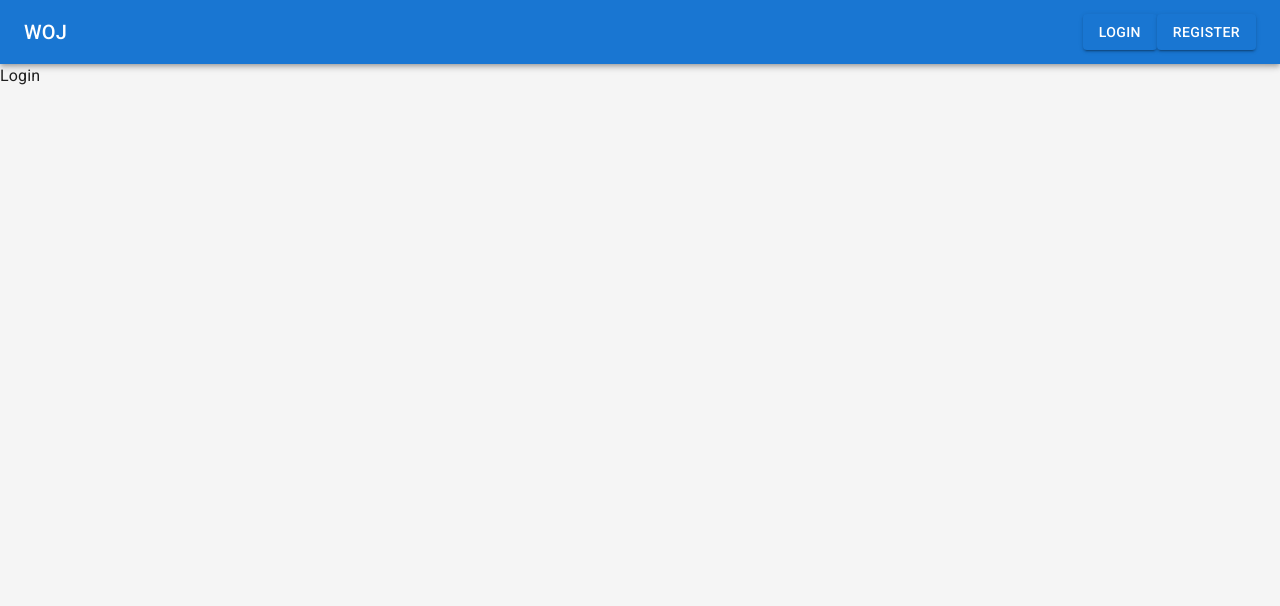
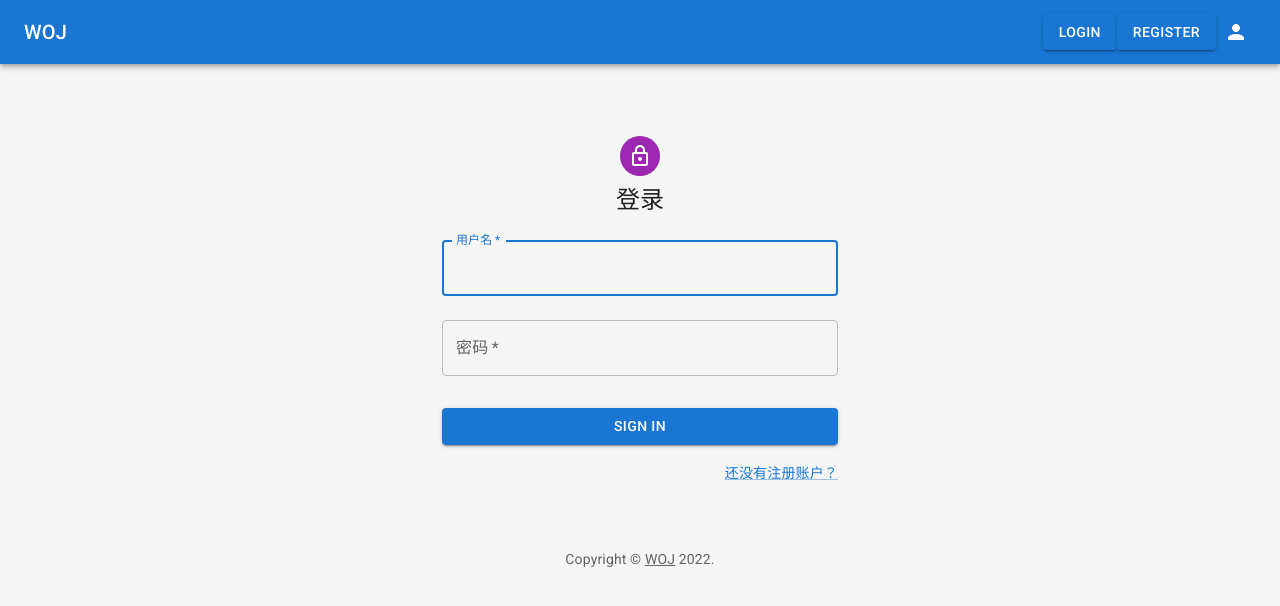
Before and after one commit to WHUPRJ/woj-frontend, a React (Vite) app: page /#/login in a window 1280 px wide. Shown: the top 606 px of the page. Built offline with nearby package versions, Linux system fonts and the light colour scheme.

Commit message:
feat: api update
Co-authored-by: zhengyuntao123 <zhengyuntao123@users.noreply.github.com>
Co-authored-by: ACNicotine <ACNicotine@users.noreply.github.com>

```diff
--- a/package.json
+++ b/package.json
@@ -6,7 +6,9 @@
     "@emotion/react": "^11.10.4",
     "@emotion/styled": "^11.10.4",
     "@loadable/component": "^5.15.2",
+    "@mui/icons-material": "^5.10.6",
     "@mui/material": "^5.10.5",
+    "axios": "^0.27.2",
     "react": "^18.2.0",
     "react-dom": "^18.2.0",
     "react-markdown": "^8.0.3",
--- a/src/App.tsx
+++ b/src/App.tsx
@@ -10,6 +10,7 @@ import Toolbar from '@mui/material/Toolbar';
 import Typography from '@mui/material/Typography';
 import router from './router';
 import Button from '@mui/material/Button';
+import Me from './components/me';
 
 const mdTheme = createTheme();
 
@@ -38,6 +39,7 @@ function App() {
             <Button href="/#/register" variant="contained">
               Register
             </Button>
+            <Me />
           </Toolbar>
         </AppBar>
         <Box
--- /dev/null
+++ b/src/components/me.tsx
@@ -0,0 +1,23 @@
+import React from 'react';
+import IconButton from '@mui/material/IconButton';
+import PersonIcon from '@mui/icons-material/Person';
+import Tooltip from '@mui/material/Tooltip';
+
+interface IProp {
+  username?: string;
+}
+
+function Me(props: IProp): React.ReactElement {
+  const tooltip = props.username ?? localStorage.getItem('username') ?? '登录';
+  const isLogined = tooltip !== '登录';
+
+  return (
+    <Tooltip title={tooltip}>
+      <IconButton color="inherit" href={isLogined ? '/#/register' : '/#/login'}>
+        <PersonIcon />
+      </IconButton>
+    </Tooltip>
+  );
+}
+
+export default Me;
--- a/src/pages/login.tsx
+++ b/src/pages/login.tsx
@@ -1,7 +1,111 @@
-import React from 'react';
+import * as React from 'react';
+import Avatar from '@mui/material/Avatar';
+import Button from '@mui/material/Button';
+import CssBaseline from '@mui/material/CssBaseline';
+import TextField from '@mui/material/TextField';
+import Link from '@mui/material/Link';
+import Grid from '@mui/material/Grid';
+import Box from '@mui/material/Box';
+import LockOutlinedIcon from '@mui/icons-material/LockOutlined';
+import Typography from '@mui/material/Typography';
+import Container from '@mui/material/Container';
+import { createTheme, ThemeProvider } from '@mui/material/styles';
 
-function Login() {
-  return <div>Login</div>;
+function Copyright() {
+  return (
+    <Typography
+      variant="body2"
+      color="text.secondary"
+      align="center"
+      sx={{ mt: 8, mb: 4 }}
+    >
+      {'Copyright © '}
+      <Link color="inherit" href="/">
+        WOJ
+      </Link>{' '}
+      {new Date().getFullYear()}
+      {'.'}
+    </Typography>
+  );
 }
 
-export default Login;
+const theme = createTheme();
+
+export default function Login() {
+  const handleSubmit = (event: React.FormEvent<HTMLFormElement>) => {
+    event.preventDefault();
+    const data = new FormData(event.currentTarget);
+    console.log({
+      email: data.get('username'),
+      password: data.get('password'),
+    });
+  };
+
+  return (
+    <ThemeProvider theme={theme}>
+      <Container component="main" maxWidth="xs">
+        <CssBaseline />
+        <Box
+          sx={{
+            marginTop: 8,
+            display: 'flex',
+            flexDirection: 'column',
+            alignItems: 'center',
+          }}
+        >
+          <Avatar sx={{ m: 1, bgcolor: 'secondary.main' }}>
+            <LockOutlinedIcon />
+          </Avatar>
+          <Typography component="h1" variant="h5">
+            登录
+          </Typography>
+          <Box
+            component="form"
+            onSubmit={handleSubmit}
+            noValidate
+            sx={{ mt: 1 }}
+          >
+            <TextField
+              margin="normal"
+              required
+              fullWidth
+              id="username"
+              label="用户名"
+              name="username"
+              autoFocus
+            />
+            <TextField
+              margin="normal"
+              required
+              fullWidth
+              name="password"
+              label="密码"
+              type="password"
+              id="password"
+            />
+            {/* <FormControlLabel
+              control={<Checkbox value="remember" color="primary" />}
+              label="Remember me"
+            /> */}
+            <Button
+              type="submit"
+              fullWidth
+              variant="contained"
+              sx={{ mt: 3, mb: 2 }}
+            >
+              Sign In
+            </Button>
+            <Grid container justifyContent="flex-end">
+              <Grid item>
+                <Link href="/#/register" variant="body2">
+                  {'还没有注册账户？'}
+                </Link>
+              </Grid>
+            </Grid>
+          </Box>
+        </Box>
+        <Copyright />
+      </Container>
+    </ThemeProvider>
+  );
+}
--- a/src/pages/register.tsx
+++ b/src/pages/register.tsx
@@ -1,7 +1,129 @@
-import React from 'react';
+import * as React from 'react';
+import Avatar from '@mui/material/Avatar';
+import Button from '@mui/material/Button';
+import CssBaseline from '@mui/material/CssBaseline';
+import TextField from '@mui/material/TextField';
+import Link from '@mui/material/Link';
+import Grid from '@mui/material/Grid';
+import Box from '@mui/material/Box';
+import LockOutlinedIcon from '@mui/icons-material/LockOutlined';
+import Typography from '@mui/material/Typography';
+import Container from '@mui/material/Container';
+import { createTheme, ThemeProvider } from '@mui/material/styles';
+import * as API from '../service/api';
 
-function Register() {
-  return <div>Register</div>;
+function Copyright() {
+  return (
+    <Typography
+      variant="body2"
+      color="text.secondary"
+      align="center"
+      sx={{ mt: 5 }}
+    >
+      {'Copyright © '}
+      <Link color="inherit" href="/">
+        WOJ
+      </Link>{' '}
+      {new Date().getFullYear()}
+      {'.'}
+    </Typography>
+  );
 }
 
-export default Register;
+const theme = createTheme();
+
+export default function Register() {
+  const handleSubmit = (event: React.FormEvent<HTMLFormElement>) => {
+    event.preventDefault();
+    const data = new FormData(event.currentTarget);
+    const senddata: RegisterStruct = {
+      username: data.get('username')?.toString(),
+      nickname: data.get('nickname')?.toString(),
+      password: data.get('password')?.toString(),
+    };
+    console.log(senddata);
+    API.register(senddata)
+      .then((res) => {
+        console.log(res);
+      })
+      .catch((err) => {
+        alert(err);
+      });
+  };
+
+  return (
+    <ThemeProvider theme={theme}>
+      <Container component="main" maxWidth="xs">
+        <CssBaseline />
+        <Box
+          sx={{
+            marginTop: 8,
+            display: 'flex',
+            flexDirection: 'column',
+            alignItems: 'center',
+          }}
+        >
+          <Avatar sx={{ m: 1, bgcolor: 'secondary.main' }}>
+            <LockOutlinedIcon />
+          </Avatar>
+          <Typography component="h1" variant="h5">
+            注册
+          </Typography>
+          <Box
+            component="form"
+            noValidate
+            onSubmit={handleSubmit}
+            sx={{ mt: 3 }}
+          >
+            <Grid container spacing={2}>
+              <Grid item xs={12}>
+                <TextField
+                  required
+                  fullWidth
+                  id="nickname"
+                  label="昵称"
+                  name="nickname"
+                />
+              </Grid>
+              <Grid item xs={12}>
+                <TextField
+                  required
+                  fullWidth
+                  id="username"
+                  label="用户名"
+                  name="username"
+                />
+              </Grid>
+              <Grid item xs={12}>
+                <TextField
+                  required
+                  fullWidth
+                  name="password"
+                  label="密码"
+                  type="password"
+                  id="password"
+                />
+              </Grid>
+            </Grid>
+            <Button
+              type="submit"
+              fullWidth
+              variant="contained"
+              sx={{ mt: 3, mb: 2 }}
+            >
+              注册
+            </Button>
+            <Grid container justifyContent="flex-end">
+              <Grid item>
+                <Link href="/#/login" variant="body2">
+                  已经有账户了？登录
+                </Link>
+              </Grid>
+            </Grid>
+          </Box>
+        </Box>
+        <Copyright />
+      </Container>
+    </ThemeProvider>
+  );
+}
--- /dev/null
+++ b/src/service/api.ts
@@ -0,0 +1,36 @@
+import axios from 'axios';
+axios.defaults.baseURL = '/api/v1';
+axios.defaults.headers.post['Access-Control-Allow-Origin'] = '*';
+
+export async function register(option: RegisterStruct): Promise<string> {
+  try {
+    if (
+      option.nickname === undefined ||
+      option.username === undefined ||
+      option.password === undefined
+    )
+      return Promise.reject('参数不存在');
+    const response = await axios.post<Token>('/user/create/', option);
+    console.log(response);
+    if (response.data === undefined) return Promise.reject('服务器错误');
+    if (response.data.code !== 0 || response.data.body === undefined)
+      return Promise.reject(response.data.msg ?? '服务器错误');
+    return response.data.body;
+  } catch (error) {
+    return Promise.reject(error);
+  }
+}
+
+export async function login(option: LoginStruct): Promise<string> {
+  try {
+    if (option.username === undefined) return Promise.reject('请输入用户名');
+    if (option.password === undefined) return Promise.reject('请输入密码');
+    const response = await axios.post<Token>('/user/login/', option);
+    if (response.data === undefined) return Promise.reject('服务器错误');
+    if (response.data.code !== 0 || response.data.body === undefined)
+      return Promise.reject(response.data.msg ?? '服务器错误');
+    return response.data.body;
+  } catch (error) {
+    return Promise.reject(error);
+  }
+}
--- a/vite.config.ts
+++ b/vite.config.ts
@@ -4,4 +4,13 @@ import react from '@vitejs/plugin-react';
 // https://vitejs.dev/config/
 export default defineConfig({
   plugins: [react()],
+  server: {
+    proxy: {
+      '/api': {
+        target: 'http://172.21.203.152:8000/api',
+        changeOrigin: true,
+        rewrite: (path) => path.replace(/^\/api/, ''),
+      },
+    },
+  },
 });
```
Also changed, not shown: src/service/types.d.ts (added, +18 -0 lines), public/woj.jpg (added), 1 other file (tests, documents, lock files or other folders).
